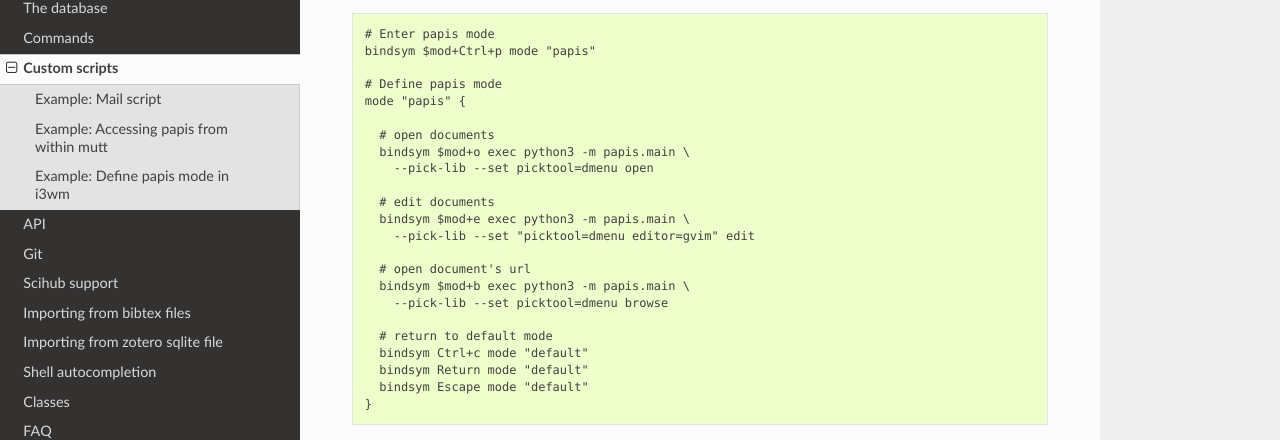
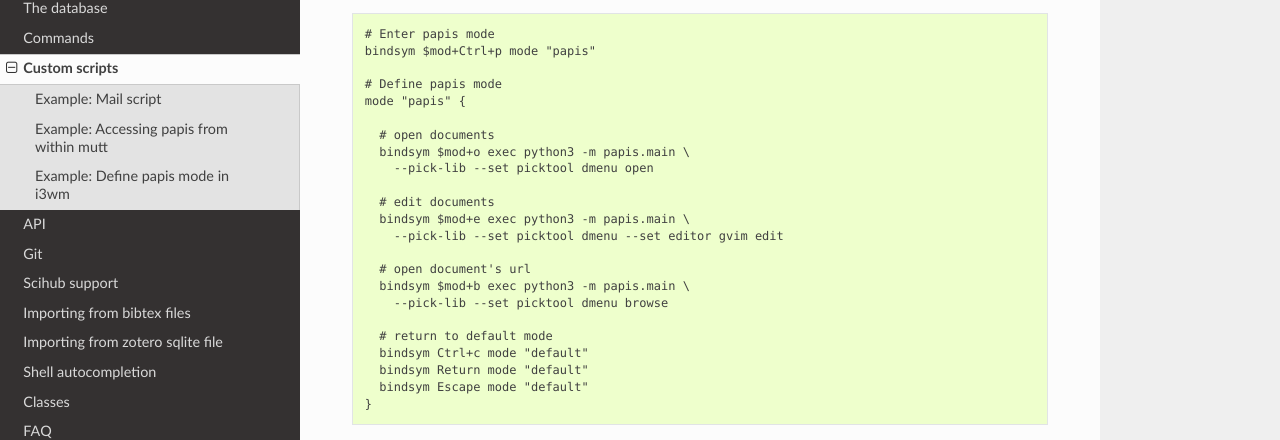
Before and after one commit to papis/papis, a Sphinx documentation site: the page built from doc/source/scripting.rst, in a window 1280 px wide and 900 px high, scrolled down 1524 px. Shown: the part 286-726 px from the top of the window. Built offline with Sphinx 7.4.7 and the Read the Docs theme 2.0.0, drawn with Linux system fonts in a browser that asks for light colours.

Commit message:
Update documentation for the use of --set in add and default

```diff
--- a/README.rst
+++ b/README.rst
@@ -73,7 +73,7 @@
 
 ::
 
-    papis add libc.pdf --author "Sandra Loosemore" --title "GNU C reference manual" --confirm
+    papis add libc.pdf --set author "Sandra Loosemore" --set title "GNU C reference manual" --confirm
     # Get paper information automatically via de DOI
     papis add --from-doi 10.1090/noti963 rnoti-p434.pdf
 
--- a/doc/source/git.rst
+++ b/doc/source/git.rst
@@ -41,7 +41,7 @@
 
 ::
 
-  papis add --author "Pedrito" --title "Super book" book.pdf --commit
+  papis add --set author "Pedrito" --set title "Super book" book.pdf --commit
 
 then also papis will do an automatic commit for the book, so that you can
 push your library afterwards to a remote repository.
--- a/doc/source/quick_start.rst
+++ b/doc/source/quick_start.rst
@@ -67,7 +67,7 @@
 
 .. code:: bash
 
-  papis add document.pdf --author "Newton" --title "Principia Mathematica"
+  papis add document.pdf --set author "Newton" --set title "Principia Mathematica"
 
 And it's done! We have added our first book to the library.
 
--- a/doc/source/scripting.rst
+++ b/doc/source/scripting.rst
@@ -103,15 +103,15 @@
 
     # open documents
     bindsym $mod+o exec python3 -m papis.main \
-      --pick-lib --set picktool=dmenu open
+      --pick-lib --set picktool dmenu open
 
     # edit documents
     bindsym $mod+e exec python3 -m papis.main \
-      --pick-lib --set "picktool=dmenu editor=gvim" edit
+      --pick-lib --set picktool dmenu --set editor gvim edit
 
     # open document's url
     bindsym $mod+b exec python3 -m papis.main \
-      --pick-lib --set picktool=dmenu browse
+      --pick-lib --set picktool dmenu browse
 
     # return to default mode
     bindsym Ctrl+c mode "default"
```
